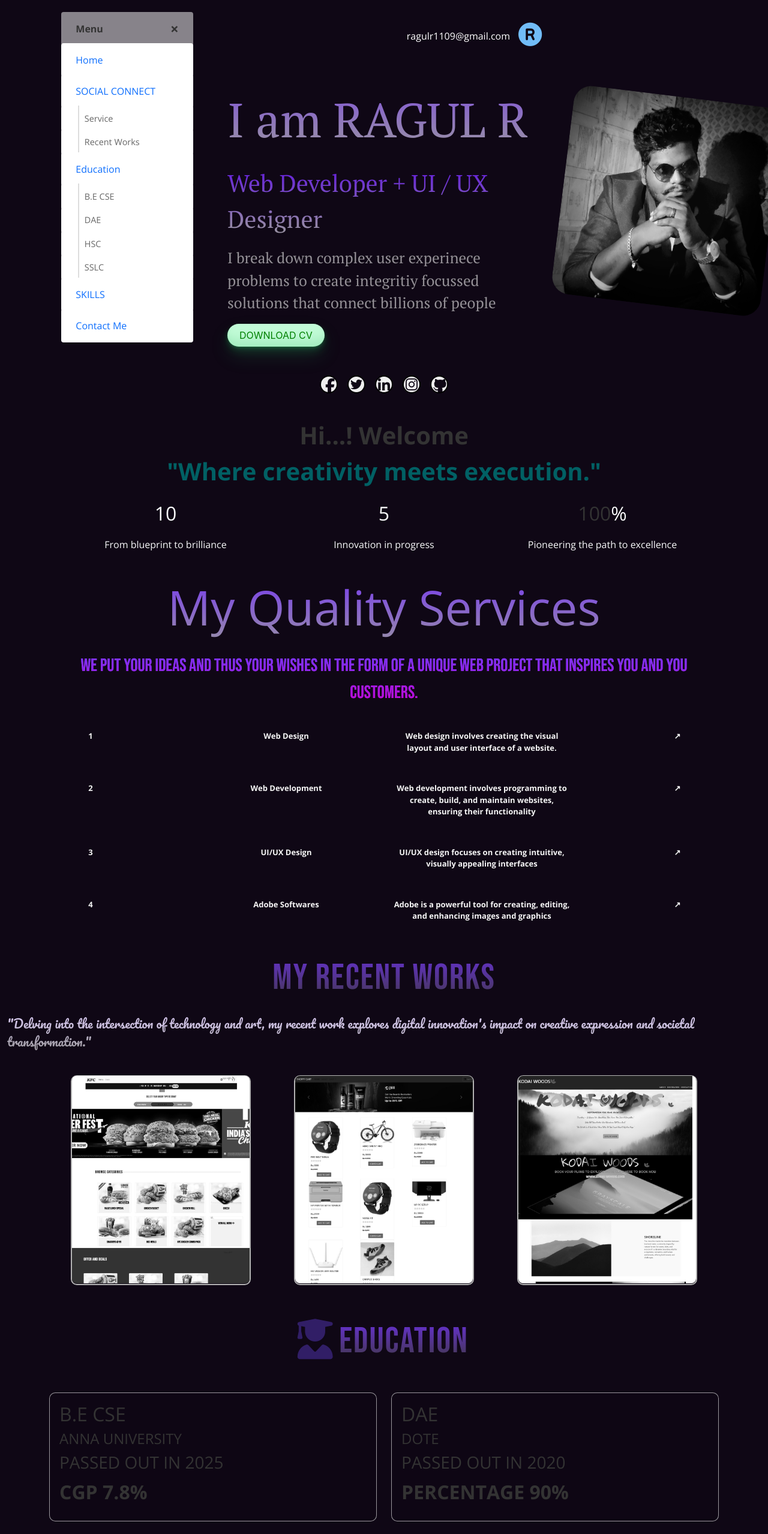
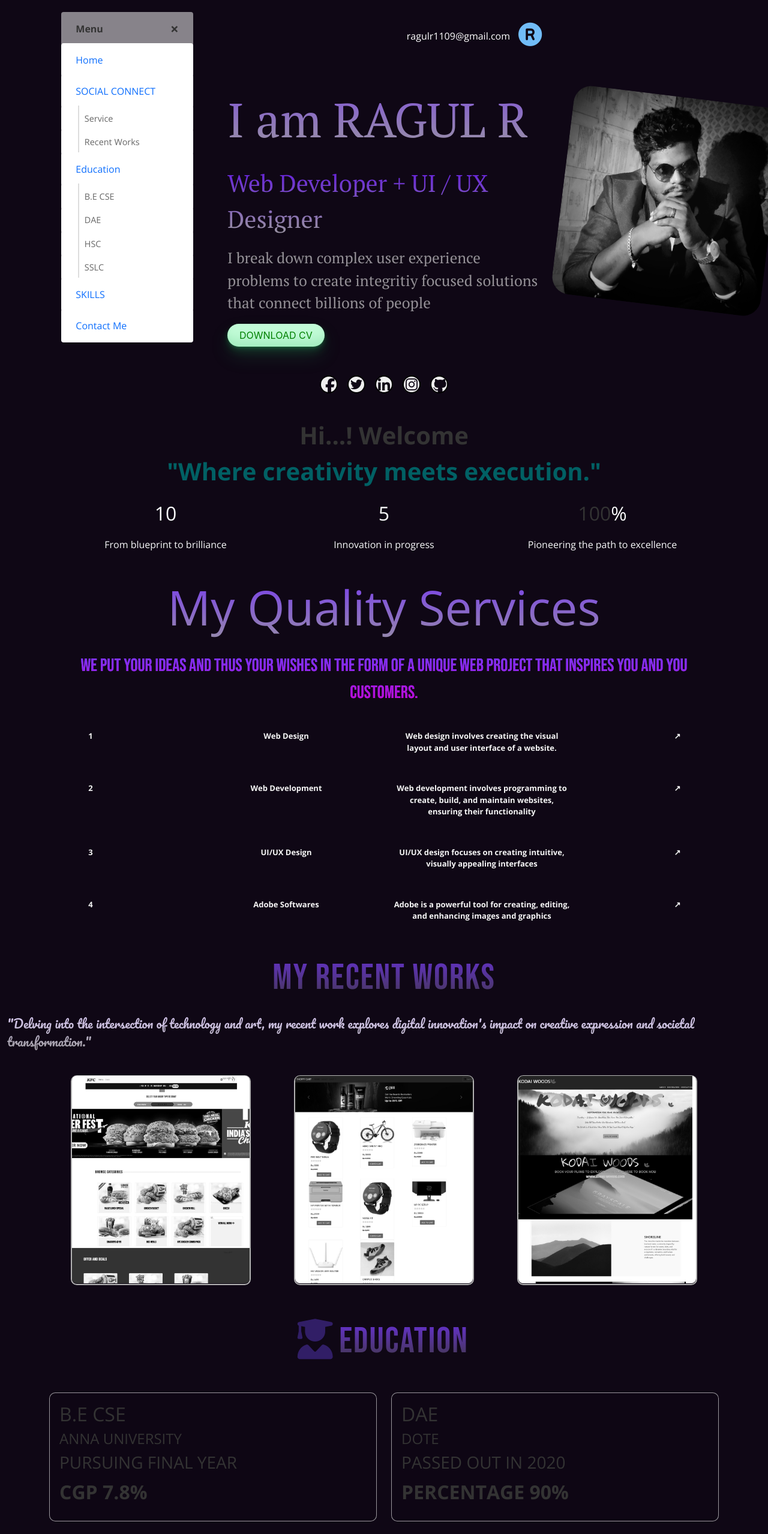
Before and after one commit to RagulRar1104/protfolio, a plain HTML site: page index.html in a window 1280 px wide. Shown: the top 2558 px of the page at 60% size. Drawn offline with nearby package versions, Linux system fonts and the light colour scheme.

Commit message:
Update index.html
DONE

```diff
--- a/index.html
+++ b/index.html
@@ -103,7 +103,7 @@
           <div data-aos="zoom-in-right" data-aos-easing="ease-out-cubic" data-aos-duration="2000">
             <p class="name1  pt-5">I am RAGUL R</p>
             <p class="name2 text-light">Web Developer + UI / UX Designer</p>
-            <p class="name3">I break down complex user experinece problems to create integritiy focussed
+            <p class="name3">I break down complex user experience problems to create integritiy focused
               solutions that connect billions of people</p>
           </div>
           <div class="col-12">
@@ -302,7 +302,7 @@
           <div class="card-body bedae">
             <h2>B.E CSE</h2>
             <h4>ANNA UNIVERSITY</h4>
-            <h3>PASSED OUT IN 2025</h3>
+            <h3>PURSUING FINAL YEAR</h3>
             <h2><b>CGP 7.8%</b></h2>
           </div>
         </div>
```
